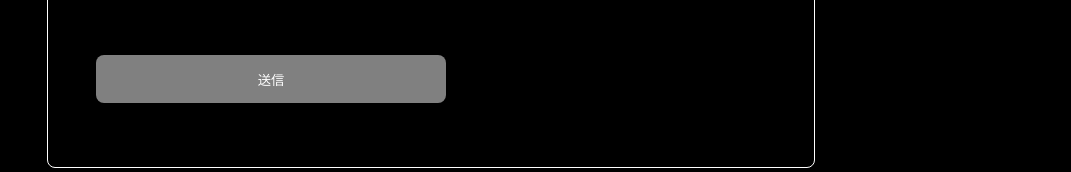
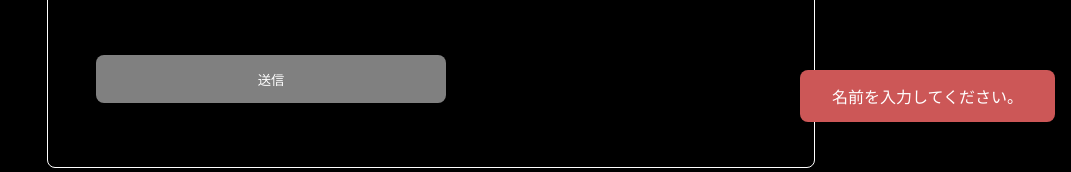
Before and after one commit to mitsu0428/bar-kaze, a Next.js app: page /mail in a window 1280 px wide. Both pictures are taken after a click on the button "送信". Shown: the part 662-834 px from the top of the page, without its empty margins (209-1280 px from the left). Built offline with nearby package versions, Linux system fonts and the light colour scheme.

Commit message:
feat: mail toast

```diff
--- /dev/null
+++ b/src/components/hooks/useToast.tsx
@@ -0,0 +1,76 @@
+import React, { useState, createContext, useContext, useEffect } from "react";
+import { createPortal } from "react-dom";
+import styled from "styled-components";
+
+type ToastTypes = "normal" | "error";
+
+type ToastProviderProps = {
+  children: React.ReactNode;
+};
+
+const ToastContext = createContext(
+  {} as unknown as (props: { text: string; type?: ToastTypes }) => void
+);
+
+ToastContext.displayName = "ToastContext";
+
+export const useToast = () => {
+  return useContext(ToastContext);
+};
+
+export const ToastProvider = ({ children }: ToastProviderProps) => {
+  const [showable, setShowable] = useState(false);
+  const [toastText, setToastText] = useState("");
+  const [toastType, setToastType] = useState<ToastTypes>("normal");
+
+  const showToast = ({
+    text,
+    type = "normal",
+  }: {
+    text: string;
+    type?: ToastTypes;
+  }) => {
+    setToastText(text);
+    setToastType(type);
+    setShowable(true);
+  };
+
+  useEffect(() => {
+    if (showable) {
+      const portalNode = document.createElement("div");
+      document.body.appendChild(portalNode);
+      return () => {
+        document.body.removeChild(portalNode);
+      };
+    }
+  }, [showable]);
+
+  return (
+    <ToastContext.Provider value={showToast}>
+      {children}
+      {showable &&
+        createPortal(
+          <Toast
+            visible={showable}
+            toastType={toastType}
+          >
+            {toastText}
+          </Toast>,
+          document.body
+        )}
+    </ToastContext.Provider>
+  );
+};
+
+const Toast = styled.div<{ visible: boolean; toastType: ToastTypes }>`
+  display: ${(p) => (p.visible ? "block" : "none")};
+  background-color: ${(p) =>
+    p.toastType === "normal" ? "#67A7CC" : "#cc5757"};
+  position: fixed;
+  bottom: 16px;
+  right: 16px;
+  color: #fff;
+  border-radius: 8px;
+  padding: 14px 32px 14px 32px;
+  z-index: 100;
+`;
--- a/src/pages/_app.tsx
+++ b/src/pages/_app.tsx
@@ -4,12 +4,13 @@ import "ress";
 import GoogleTagManager, {
   GoogleTagManagerId,
 } from "@/components/libs/GoogleTagManager";
+import { ToastProvider } from "@/components/hooks/useToast";
 
 export default function App({ Component, pageProps }: AppProps) {
   return (
-    <>
+    <ToastProvider>
       <GoogleTagManager googleTagManagerId="GTM-TFH7PX4" />
       <Component {...pageProps} />
-    </>
+    </ToastProvider>
   );
 }
--- a/src/pages/mail.tsx
+++ b/src/pages/mail.tsx
@@ -1,38 +1,43 @@
 /* eslint-disable react/react-in-jsx-scope */
-import { useState } from "react";
+import React from "react";
 import Link from "next/link";
 import styled from "styled-components";
+import { useToast } from "@/components/hooks/useToast";
 
 export default function Mail() {
-  const [name, setName] = useState("");
-  const [mail, setMail] = useState("");
-  const [message, setMessage] = useState("");
+  const [name, setName] = React.useState("");
+  const [mail, setMail] = React.useState("");
+  const [message, setMessage] = React.useState("");
 
-  // 指定秒を待機する関数
+  const toast = useToast();
+
   const _sleep = (ms: number) =>
     new Promise((resolve) => setTimeout(resolve, ms));
-  // メール送信関数
+
   const sendMail = async () => {
-    // 名前が入力されているか
     if (name == "") {
-      alert("名前を入力してください！");
+      toast({ text: "名前を入力してください。", type: "error" });
       return;
     }
-    // メールアドレスが入力されているかと正しいフォーマットか
+
     if (mail == "") {
-      alert("メールアドレスを入力してください。");
-      return;
-    } else if (mail.indexOf("@") == -1) {
-      alert("有効なメールアドレスを入力してください。");
+      toast({ text: "メールアドレスを入力してください。", type: "error" });
       return;
     }
-    // 内容が入力されているか
+
+    if (mail.indexOf("@") == -1) {
+      toast({
+        text: "有効なメールアドレスを入力してください。",
+        type: "error",
+      });
+      return;
+    }
+
     if (message == "") {
-      alert("内容を入力してください。");
+      toast({ text: "内容を入力してください。", type: "error" });
       return;
     }
     await _sleep(1000);
-    alert("お問い合わせを送信しました。");
     await fetch("/api/mail", {
       method: "POST",
       body: `\n
@@ -40,8 +45,11 @@ export default function Mail() {
       メールアドレス: ${mail} \n
       お問い合わせ内容: \n${message} `,
     });
-    // 値は保持されているのでリロードしてOK
-    location.reload();
+
+    toast({
+      text: "メッセージを送信しました。",
+      type: "normal",
+    });
   };
 
   return (
@@ -78,7 +86,9 @@ export default function Mail() {
         <BasicSubContainer>
           <BasicButton
             type="button"
-            onClick={sendMail}
+            onClick={() => {
+              sendMail();
+            }}
           >
             送信
           </BasicButton>
```
